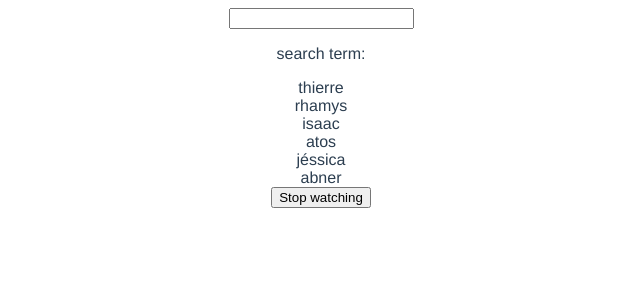
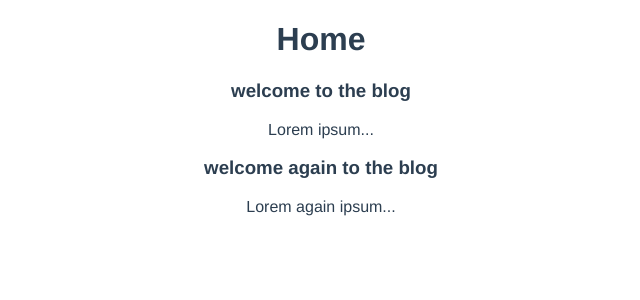
Before and after one commit to codigoisaac/simplistic-vue-blog, a Vue app: page / in a window 1280 px wide. Shown: the top 300 px of the page, without its empty margins (319-959 px from the left). Built offline with nearby package versions, Linux system fonts and the light colour scheme.

Commit message:
Using props

```diff
--- /dev/null
+++ b/src/components/PostList.vue
@@ -0,0 +1,18 @@
+<template>
+  <div class="post-list">
+    <div v-for="post in posts" :key="post.id">
+      <SinglePost :post="post" />
+    </div>
+  </div>
+</template>
+
+<script>
+import SinglePost from './SinglePost.vue'
+
+export default {
+  props: ['posts'],
+  components: { SinglePost },
+}
+</script>
+
+<style></style>
--- /dev/null
+++ b/src/components/SinglePost.vue
@@ -0,0 +1,22 @@
+<template>
+  <h3>{{ post.title }}</h3>
+  <p>{{ snippet }}</p>
+</template>
+
+<script>
+import { computed } from 'vue'
+
+export default {
+  props: ['post'],
+
+  setup(props) {
+    const snippet = computed(() => {
+      return props.post.body.substr(0, 100) + '...'
+    })
+
+    return { snippet }
+  },
+}
+</script>
+
+<style></style>
--- a/src/views/HomeView.vue
+++ b/src/views/HomeView.vue
@@ -1,50 +1,26 @@
 <template>
   <div class="home">
-    <input type="text" v-model="search" />
+    <h1>Home</h1>
 
-    <p>search term: {{ search }}</p>
-
-    <div v-for="name in matchingNames" :key="name">{{ name }}</div>
-
-    <button @click="handleClick">Stop watching</button>
+    <PostList :posts="posts" />
   </div>
 </template>
 
 <script>
-import { computed, ref, watch, watchEffect } from 'vue'
+import { ref } from 'vue'
+import PostList from '../components/PostList.vue'
 
 export default {
   name: 'HomeView',
+  components: { PostList },
 
   setup() {
-    const names = ref([
-      'thierre',
-      'rhamys',
-      'isaac',
-      'atos',
-      'jéssica',
-      'abner',
+    const posts = ref([
+      { title: 'welcome to the blog', body: 'Lorem ipsum', id: 1 },
+      { title: 'welcome again to the blog', body: 'Lorem again ipsum', id: 2 },
     ])
-    const search = ref('')
 
-    const stopWatchingSearch = watch(search, () => {
-      console.log('search changed:', search.value)
-    })
-
-    const stopWatchEffect = watchEffect(() => {
-      console.log('watchEffect ran:', search.value)
-    })
-
-    const handleClick = () => {
-      stopWatchingSearch()
-      stopWatchEffect()
-    }
-
-    const matchingNames = computed(() => {
-      return names.value.filter((name) => name.includes(search.value))
-    })
-
-    return { names, search, matchingNames, handleClick }
+    return { posts }
   },
 }
 </script>
```
